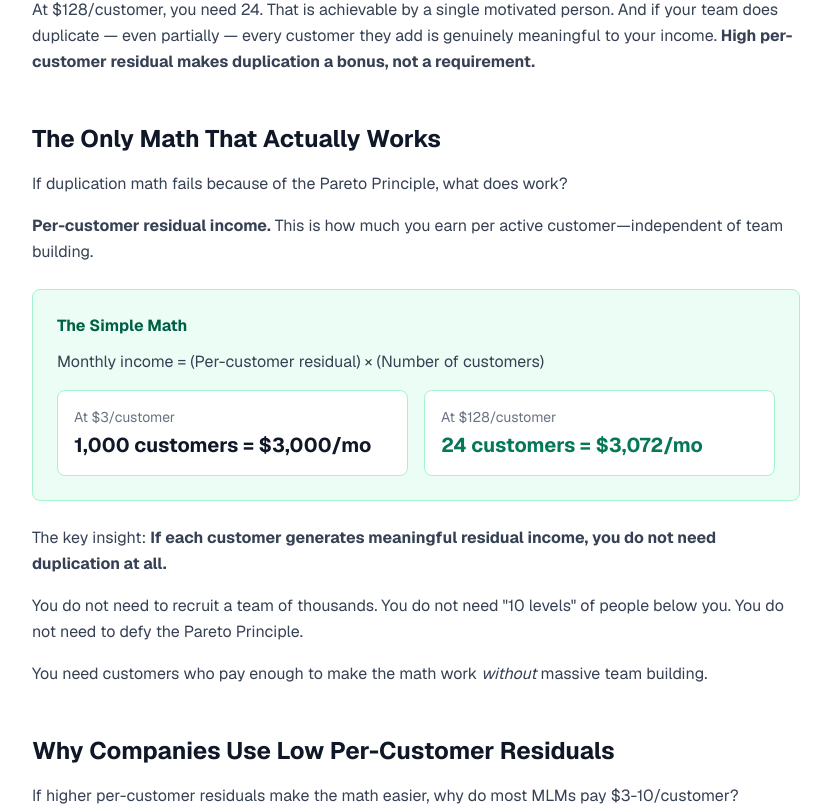
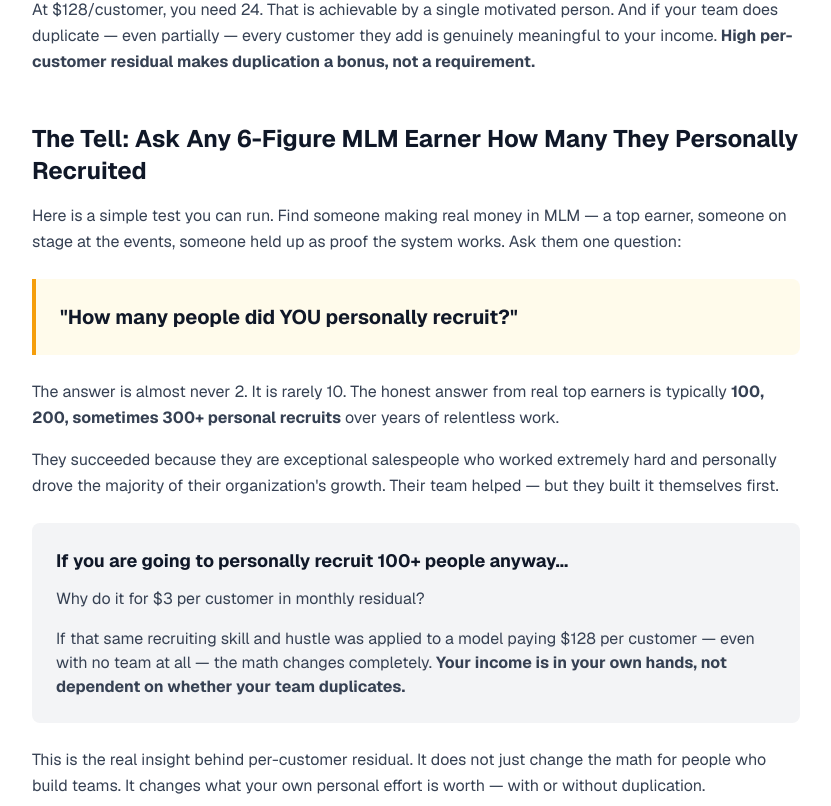
Before and after one commit to homebusinessacademy/home-business-watch, a Next.js app: page /guides/mlm-duplication-myth in a window 1280 px wide. Shown: the part 2717-3523 px from the top of the page, without its empty margins (224-1055 px from the left). Built offline with nearby package versions, Linux system fonts and the light colour scheme.

Commit message:
Add '6-figure earner recruited 100+' section to Duplication Myth guide

```diff
--- a/src/app/guides/mlm-duplication-myth/page.tsx
+++ b/src/app/guides/mlm-duplication-myth/page.tsx
@@ -263,8 +263,37 @@ export default function MLMDuplicationMythPage() {
                 <p className="text-gray-700 leading-relaxed mb-4">
                   At $3/customer, you need to personally acquire — and retain — 1,000 active customers to earn $3,000/month. That is an enormous personal sales effort. The duplication promise was supposed to make this easier, but Pareto says most of your team will not help.
                 </p>
+                <p className="text-gray-700 leading-relaxed mb-4">
+                  At $128/customer, you need 24. That is achievable by a single motivated person. And if your team does duplicate — even partially — every customer they add is genuinely meaningful to your income. <strong>High per-customer residual makes duplication a bonus, not a requirement.</strong>
+                </p>
+              </div>
+            </section>
+
+            {/* Section: The Tell — Ask a 6-Figure Earner */}
+            <section className="mb-12">
+              <h2 className="text-2xl font-bold text-gray-900 mb-4">The Tell: Ask Any 6-Figure MLM Earner How Many They Personally Recruited</h2>
+              <div className="prose prose-lg max-w-none">
+                <p className="text-gray-700 leading-relaxed mb-4">
+                  Here is a simple test you can run. Find someone making real money in MLM — a top earner, someone on stage at the events, someone held up as proof the system works. Ask them one question:
+                </p>
+                <div className="bg-amber-50 border-l-4 border-amber-500 p-6 my-6 rounded-r-lg">
+                  <p className="text-xl font-bold text-gray-900">
+                    &quot;How many people did YOU personally recruit?&quot;
+                  </p>
+                </div>
+                <p className="text-gray-700 leading-relaxed mb-4">
+                  The answer is almost never 2. It is rarely 10. The honest answer from real top earners is typically <strong>100, 200, sometimes 300+ personal recruits</strong> over years of relentless work.
+                </p>
+                <p className="text-gray-700 leading-relaxed mb-4">
+                  They succeeded because they are exceptional salespeople who worked extremely hard and personally drove the majority of their organization&apos;s growth. Their team helped — but they built it themselves first.
+                </p>
+                <div className="bg-gray-100 rounded-lg p-6 my-6">
+                  <p className="text-lg font-bold text-gray-900 mb-3">If you are going to personally recruit 100+ people anyway...</p>
+                  <p className="text-gray-700 mb-4">Why do it for $3 per customer in monthly residual?</p>
+                  <p className="text-gray-700">If that same recruiting skill and hustle was applied to a model paying $128 per customer — even with no team at all — the math changes completely. <strong>Your income is in your own hands, not dependent on whether your team duplicates.</strong></p>
+                </div>
                 <p className="text-gray-700 leading-relaxed">
-                  At $128/customer, you need 24. That is achievable by a single motivated person. And if your team does duplicate — even partially — every customer they add is genuinely meaningful to your income. <strong>High per-customer residual makes duplication a bonus, not a requirement.</strong>
+                  This is the real insight behind per-customer residual. It does not just change the math for people who build teams. It changes what your own personal effort is worth — with or without duplication.
                 </p>
               </div>
             </section>
```
